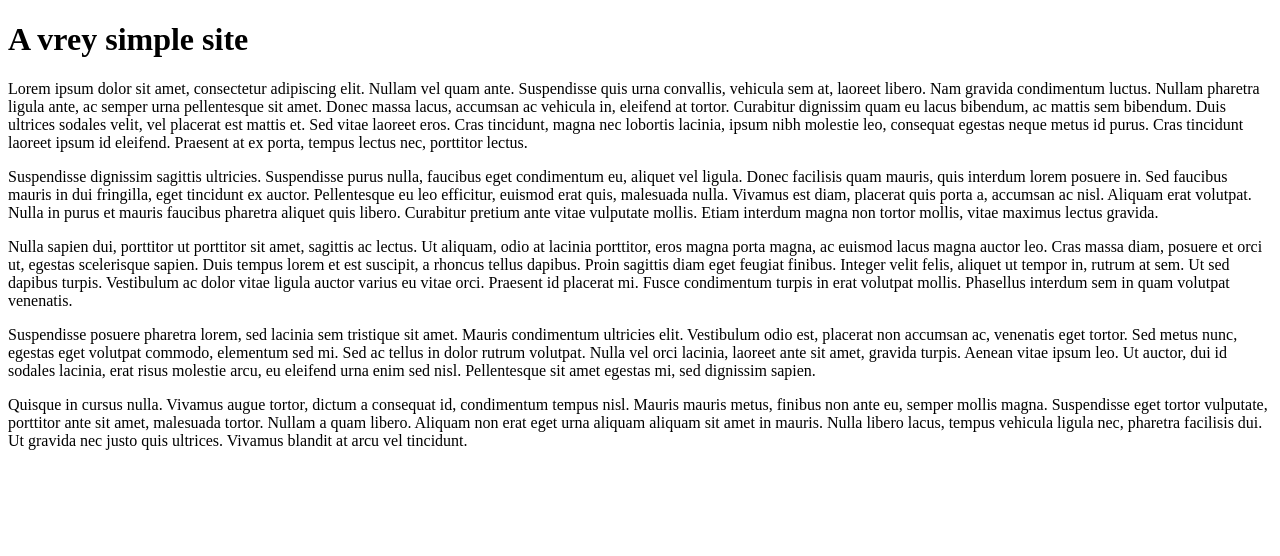
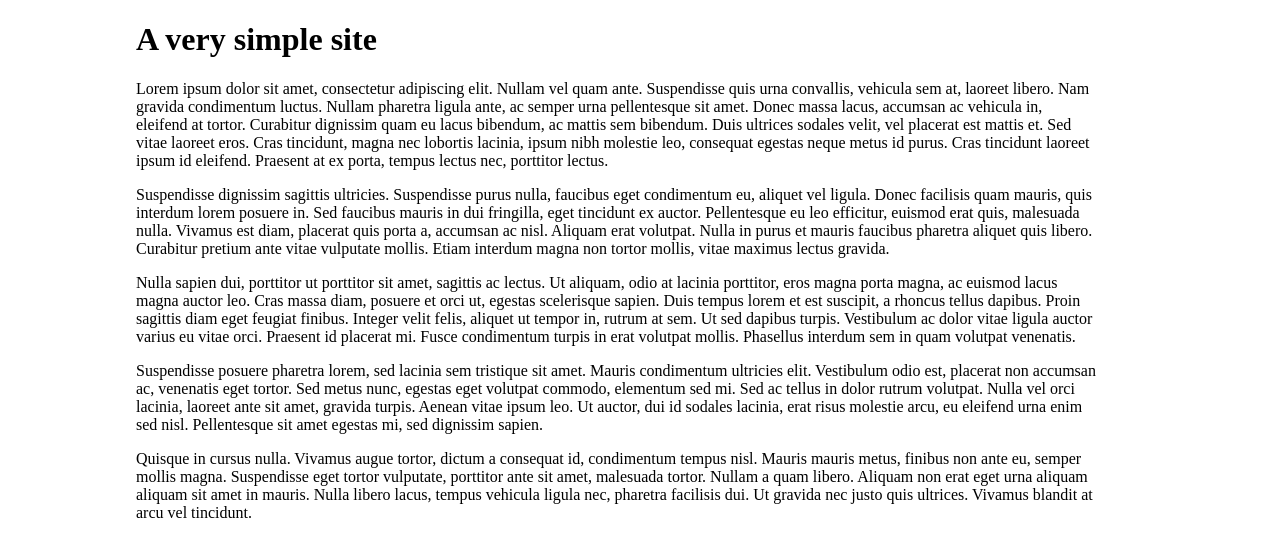
Before and after one commit to synesthesia/simplesite, a plain HTML site: page index.html in a window 1280 px wide. Drawn offline with Linux system fonts and the light colour scheme.

Commit message:
Add a stylesheet

```diff
--- a/index.html
+++ b/index.html
@@ -2,10 +2,11 @@
 <html>
     <head>
         <title>A very basic site</title>
+        <link rel="stylesheet" href="style.css">
     </head>
 <body>
 
-<h1>A vrey simple site</h1>
+<h1>A very simple site</h1>
 
 <p>Lorem ipsum dolor sit amet, consectetur adipiscing elit. Nullam vel quam ante. Suspendisse quis urna convallis, vehicula sem at, laoreet libero. Nam gravida condimentum luctus. Nullam pharetra ligula ante, ac semper urna pellentesque sit amet. Donec massa lacus, accumsan ac vehicula in, eleifend at tortor. Curabitur dignissim quam eu lacus bibendum, ac mattis sem bibendum. Duis ultrices sodales velit, vel placerat est mattis et. Sed vitae laoreet eros. Cras tincidunt, magna nec lobortis lacinia, ipsum nibh molestie leo, consequat egestas neque metus id purus. Cras tincidunt laoreet ipsum id eleifend. Praesent at ex porta, tempus lectus nec, porttitor lectus.</p>
 
```
